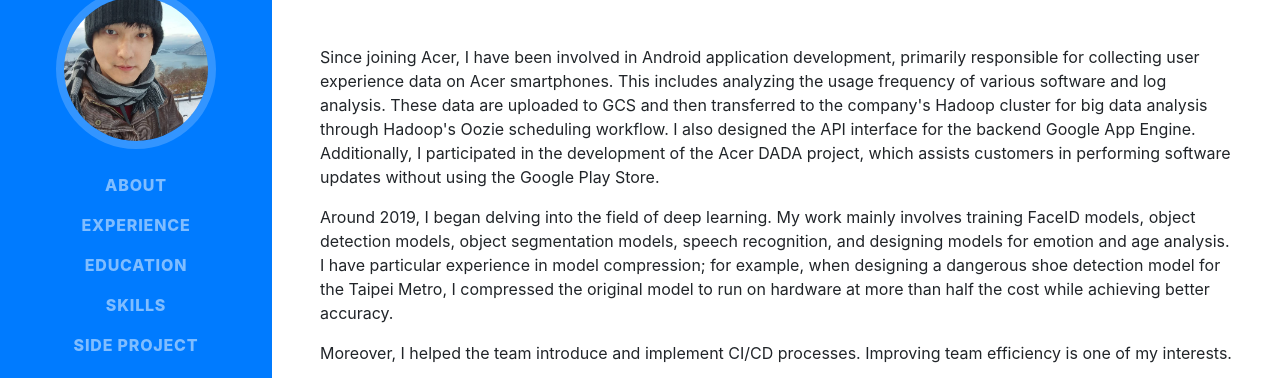
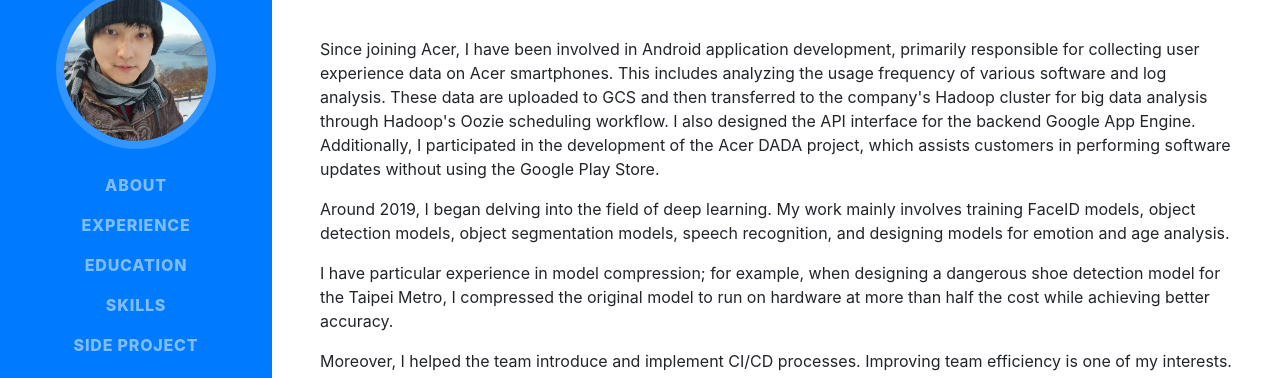
Before and after one commit to twmht/twmht.github.io, a website with bundled scripts: page index.html in a window 1280 px wide. Shown: the part 187-565 px from the top of the page. Built offline with nearby package versions, Linux system fonts and the light colour scheme; a web font is replaced by a local one.

Commit message:
update cv

```diff
--- a/index.html
+++ b/index.html
@@ -76,7 +76,8 @@
 
              <p>Since joining Acer, I have been involved in Android application development, primarily responsible for collecting user experience data on Acer smartphones. This includes analyzing the usage frequency of various software and log analysis. These data are uploaded to GCS and then transferred to the company's Hadoop cluster for big data analysis through Hadoop's Oozie scheduling workflow. I also designed the API interface for the backend Google App Engine. Additionally, I participated in the development of the Acer DADA project, which assists customers in performing software updates without using the Google Play Store.</p>
 
-    <p>Around 2019, I began delving into the field of deep learning. My work mainly involves training FaceID models, object detection models, object segmentation models, speech recognition, and designing models for emotion and age analysis. I have particular experience in model compression; for example, when designing a dangerous shoe detection model for the Taipei Metro, I compressed the original model to run on hardware at more than half the cost while achieving better accuracy.</p>
+    <p>Around 2019, I began delving into the field of deep learning. My work mainly involves training FaceID models, object detection models, object segmentation models, speech recognition, and designing models for emotion and age analysis.</p>
+    <p> I have particular experience in model compression; for example, when designing a dangerous shoe detection model for the Taipei Metro, I compressed the original model to run on hardware at more than half the cost while achieving better accuracy.</p>
 
     <p>Moreover, I helped the team introduce and implement CI/CD processes. Improving team efficiency is one of my interests.</p>
 
```
